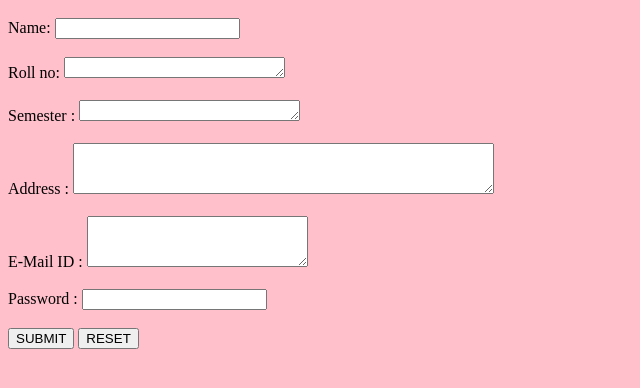
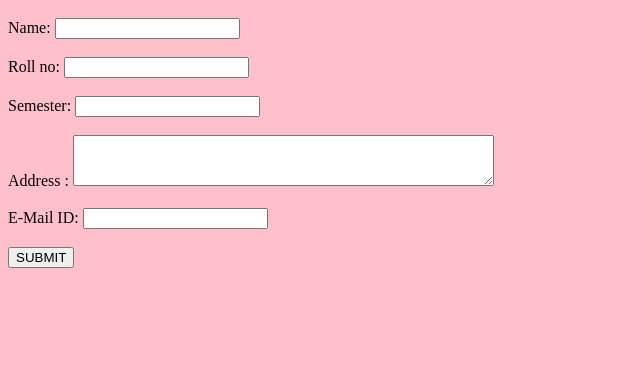
Before and after one commit to AshutoshRKoplu/registeration11, a plain HTML site: page index.html in a window 1280 px wide. Shown: the part 48-436 px from the top of the page, without its empty margins (0-640 px from the left). Drawn offline with Linux system fonts and the light colour scheme.

Commit message:
Update index.html

```diff
--- a/index.html
+++ b/index.html
@@ -7,21 +7,17 @@
 <Form action="">
 <h1>Registration form</h1>
 <label> Name: </label>
-<input type="text" name="textbox" value="" ><br><br>
-<label>Roll no:</label>
-<textarea name="textarea" value="Enter your Roll no:" rows="1" cols="25"></textarea><br><br>
-<label>Semester :</label>
-<textarea name="textarea" value="Semester" rows="1" cols="25"></textarea><br><br>
+<input type="text" name="nam11" value="" ><br><br>
+<label> Roll no: </label>
+<input type="text" name="roll11" value="" ><br><br>
+<label> Semester: </label>
+<input type="text" name="sem11" value="" ><br><br>
 <label>Address :</label>
-<textarea name="textarea" value="address" rows="3" cols="50"></textarea><br><br>
-<label>E-Mail ID :</label>
-<textarea name="textarea" value="E-Mail ID" rows="3" cols="25"></textarea><br><br>
-<label>Password :</label>
-<input type="Password" name="Password"><br><br>
-
+<textarea name="add11" value="address" rows="3" cols="50"></textarea><br><br>
+<label> E-Mail ID: </label>
+<input type="text" name="mail11" value="" ><br><br>
 
 <Input type="Submit" name="Submit" value="SUBMIT">
-<Input type="Reset" name="Reset" value="RESET">
 </Form>
 </body>
 </html>
```
